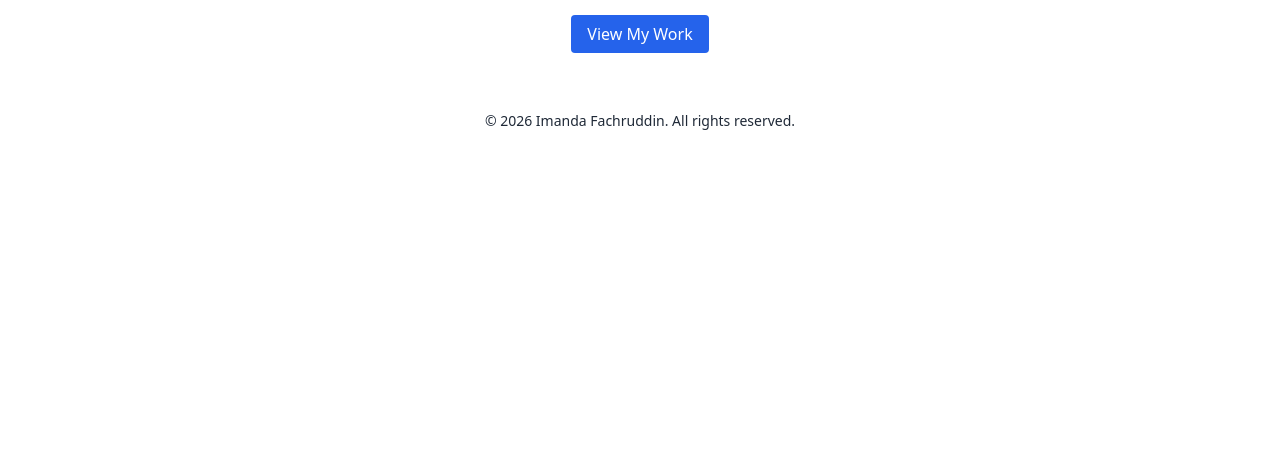
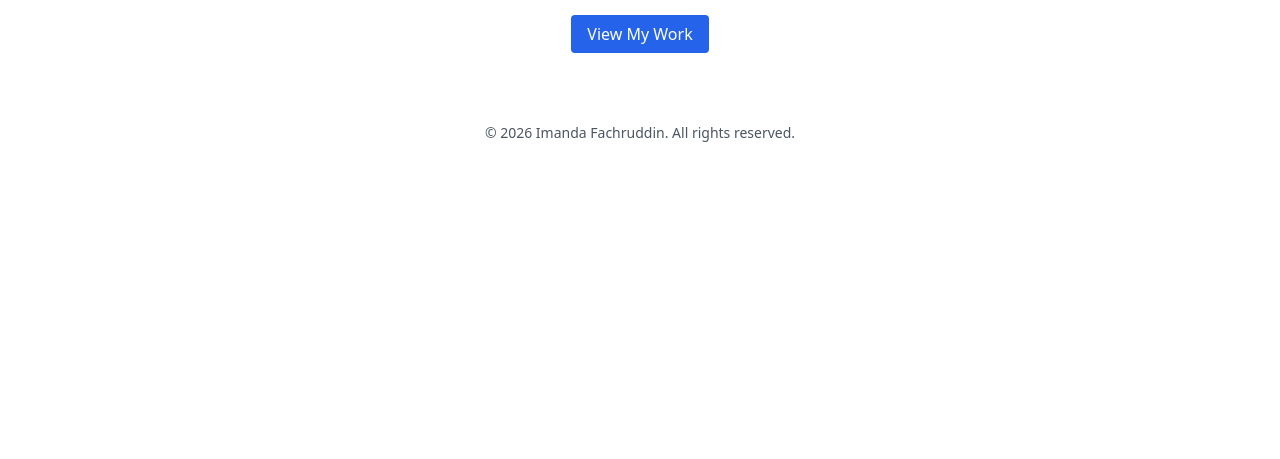
Before and after one commit to imandaf/First-Eleventy, an Eleventy site: page src/index.njk in a window 1280 px wide. Shown: the part 341-800 px from the top of the page. Built offline with nearby package versions, Linux system fonts and the light colour scheme; Eleventy itself is replaced by a stand-in of ours; files that its build step writes are made by us from their sources.

Commit message:
Update Photo and footer

```diff
--- a/src/_data/site.json
+++ b/src/_data/site.json
@@ -4,7 +4,7 @@
   "author": "Imanda Fachruddin",
   "url": "https://yourdomain.com",
   "social": {
-    "github": "https://github.com/yourusername",
-    "linkedin": "https://linkedin.com/in/yourusername"
+    "github": "https://github.com/imandaf",
+    "linkedin": "https://www.linkedin.com/in/imanda-fachruddin-072182105"
   }
 }
--- a/src/_includes/components/footer.njk
+++ b/src/_includes/components/footer.njk
@@ -1,3 +1,14 @@
-<footer class="py-8 text-center">
-  <p class="text-sm">&copy; {{ currentYear }} {{ site.author }}. All rights reserved.</p>
+<footer class="py-8 text-center text-sm text-gray-600 dark:text-gray-400">
+  <div class="mb-3 space-x-4">
+    {% if site.github %}
+      <a href="{{ site.github }}" target="_blank" rel="noopener" class="hover:underline">GitHub</a>
+    {% endif %}
+    {% if site.linkedin %}
+      <a href="{{ site.linkedin }}" target="_blank" rel="noopener" class="hover:underline">LinkedIn</a>
+    {% endif %}
+    {% if site.email %}
+      <a href="{{ site.email }}" class="hover:underline">Email</a>
+    {% endif %}
+  </div>
+  <p>&copy; {{ currentYear }} {{ site.author }}. All rights reserved.</p>
 </footer>
--- a/src/index.njk
+++ b/src/index.njk
@@ -4,7 +4,7 @@ description: Welcome to my personal portfolio website.
 layout: layouts/base.njk
 ---
 <section class="text-center">
-  <img src="/img/profile.jpg" alt="Profile photo" class="w-32 h-32 rounded-full mx-auto mb-4" />
+  <img src="/img/profile.png" alt="Imanda Fachruddin" class="w-32 h-32 rounded-full mx-auto mb-4" />
   <h1 class="text-3xl font-bold mb-4">Hi, I'm {{ site.author }}</h1>
   <p class="mb-6">Software Engineer </p>
   <a href="/projects/" class="px-4 py-2 bg-blue-600 text-white rounded">View My Work</a>
```
Also changed, not shown: src/img/profile.png (added), 8 other files.
